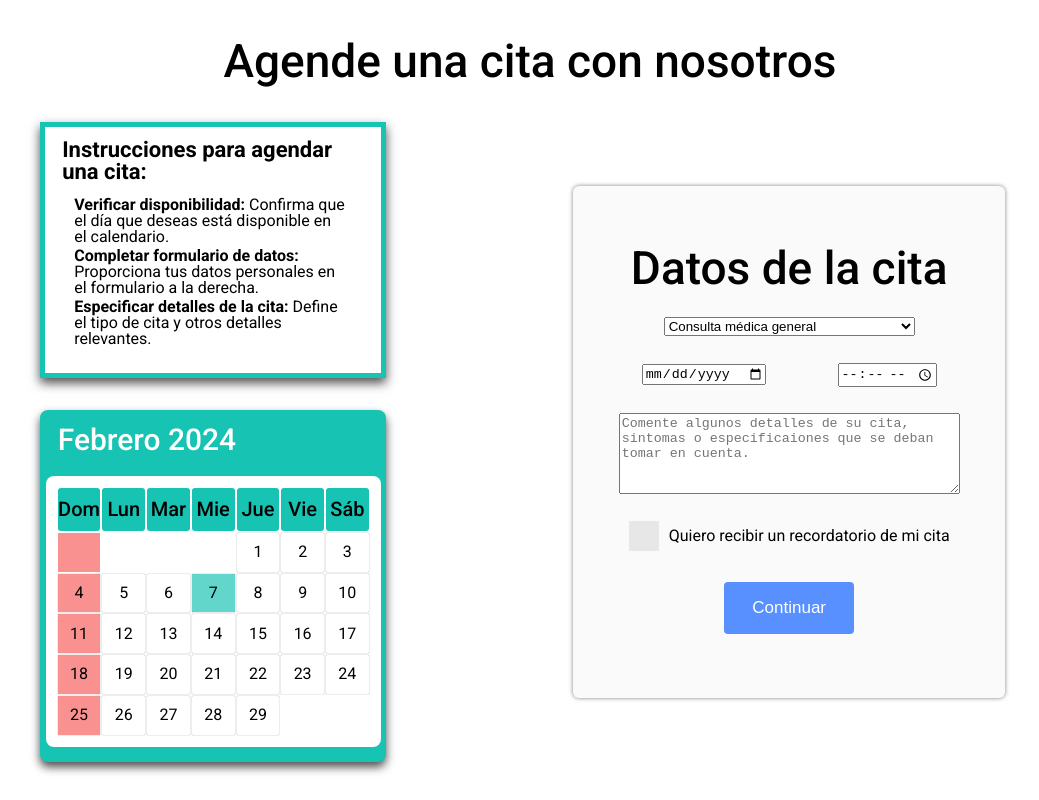
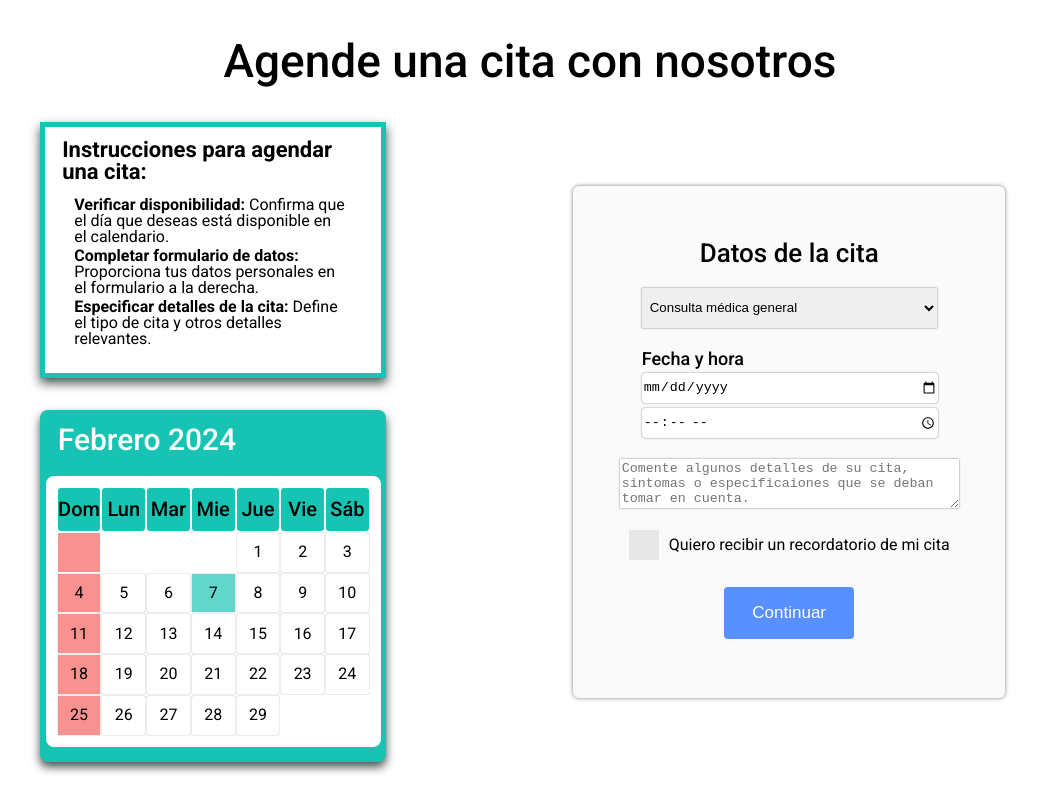
Before and after one commit to LTovarAlc/SaludTotal-, a React (Create React App) app: page / in a window 1280 px wide. Shown: the part 2392-3192 px from the top of the page, without its empty margins (110-1149 px from the left). Built offline with nearby package versions, Linux system fonts and the light colour scheme; no server answers.

Commit message:
add styled forms

```diff
--- a/src/components/date/forms/DateForm.css
+++ b/src/components/date/forms/DateForm.css
@@ -12,9 +12,65 @@
     padding: 32px;
 }
 
+.date-form h6{
+    font-size: 26px;
+}
+
 .date-pickers{
     width: 80%;
     display: flex;
     justify-content: space-between;
     align-items: center;
 }
+
+.date__selector{
+    width: 80%;
+    height: 40px;
+    padding: 4px;
+    border: none;
+    box-shadow: 0px 0px 2px rgba(0, 0, 0, 0.5);
+    outline: none;
+}
+
+.date__selector:hover{
+    background-color: #4985e01f;
+}
+
+.date-pickers{
+    display: grid;
+    grid-template-rows: auto 1fr;
+    grid-template-columns: 100%;
+    gap: 5px;
+    align-items: flex-start;
+    width: 80%;
+}
+
+.date-pickers h6{
+    grid-column: 1/2;
+    font-size: 18px;
+}
+
+.date-pickers input{
+    grid-column: 2/1;
+}
+
+.date-pick, .time-pick{
+    width: 100%;
+    background-color: #fff;
+    border: none;
+    height: 30px;
+    cursor: pointer;
+    transition: 0.2s ease;
+    border-radius: 4px;
+    box-shadow: 0px 0px 2px rgba(0, 0, 0, 0.5);
+}
+
+.date-pick:hover , .time-pick:hover{
+    background-color: #4985e01f;
+}
+
+.date-form textarea{
+    box-shadow: 0px 0px 2px rgba(0, 0, 0, 0.5);
+    border: none;
+    outline: none;
+}
--- a/src/components/date/forms/DateForm.jsx
+++ b/src/components/date/forms/DateForm.jsx
@@ -17,10 +17,11 @@ const DateForm = () => {
             <option value="">Salud mental y psicoterapia</option>
         </select>
         <div className="date-pickers">
-            <input type="date" name="date-pick" id="date-pick" className="date-pick" />
+            <h6>Fecha y hora</h6>
+            <input type="date" name="date-pick" id="date-pick" className="date-pick"/>
             <input type="time" name="time-pick" id="time-pick" className="time-pick" />
         </div>
-        <textarea name="date-details" id="date-details" cols="40" rows="5" placeholder="Comente algunos detalles de su cita, sintomas o especificaiones que se deban tomar en cuenta."></textarea>
+        <textarea name="date-details" id="date-details" cols="40" rows="3" placeholder="Comente algunos detalles de su cita, sintomas o especificaiones que se deban tomar en cuenta."></textarea>
         <CheckBox/>
         <Button text="Continuar"/>
     </form>
```
